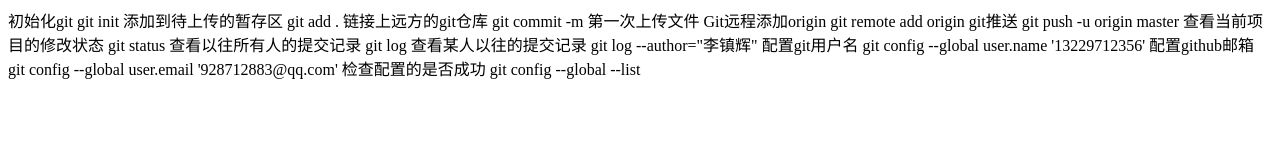
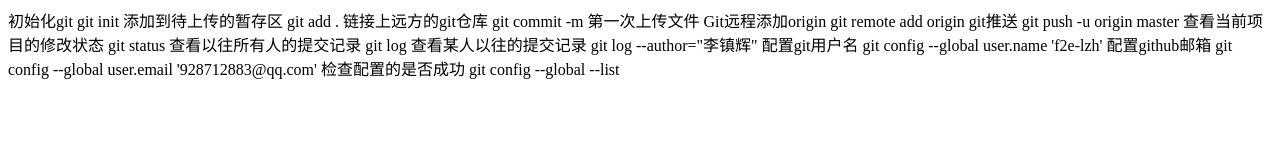
Before and after one commit to f2e-lzh/gitDemo, a plain HTML site: page index.html in a window 1280 px wide. Drawn offline with Linux system fonts and the light colour scheme.

Commit message:
第五次上传文件

```diff
--- a/index.html
+++ b/index.html
@@ -19,7 +19,7 @@
     查看以往所有人的提交记录 git log
     查看某人以往的提交记录 git log --author="李镇辉"
 
-    配置git用户名    git config --global user.name '13229712356'
+    配置git用户名    git config --global user.name 'f2e-lzh'
     配置github邮箱    git config --global user.email '928712883@qq.com'
     检查配置的是否成功    git config --global --list
 </body>
```
